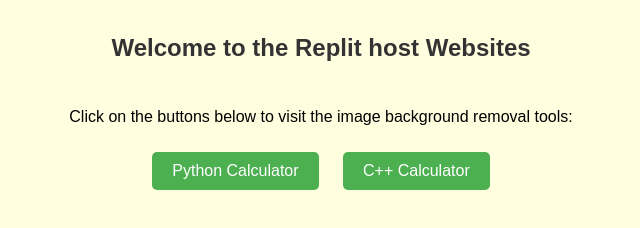
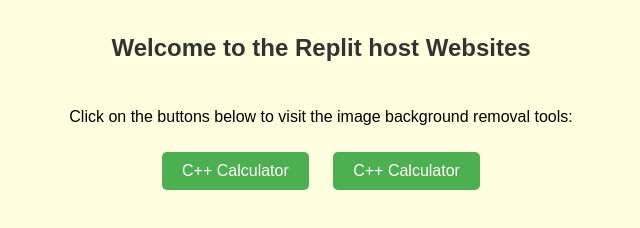
Before and after one commit to Vedprakash3/11.github.io, a plain HTML site: page index.html in a window 1280 px wide. Shown: the whole page, without its empty margins (319-959 px from the left). Drawn offline with Linux system fonts and the light colour scheme.

Commit message:
Add files via upload

```diff
--- a/index.html
+++ b/index.html
@@ -40,7 +40,7 @@
     <h1>Welcome to the Replit host Websites</h1>
     <p>Click on the buttons below to visit the image background removal tools:</p>
 
-    <button class="btn" onclick="window.openhttps://replit.com/@ad576264/Python-Calculator?s=app/', '_blank')">Python Calculator</button>
+    <button class="btn" onclick="window.open('https://replit.com/@ad576264/Python-Calculator?s=app', '_blank')">C++ Calculator</button>
     <button class="btn" onclick="window.open('https://replit.com/@ad576264/C-Math-Operations?s=app', '_blank')">C++ Calculator</button>
 
 </body>
```
